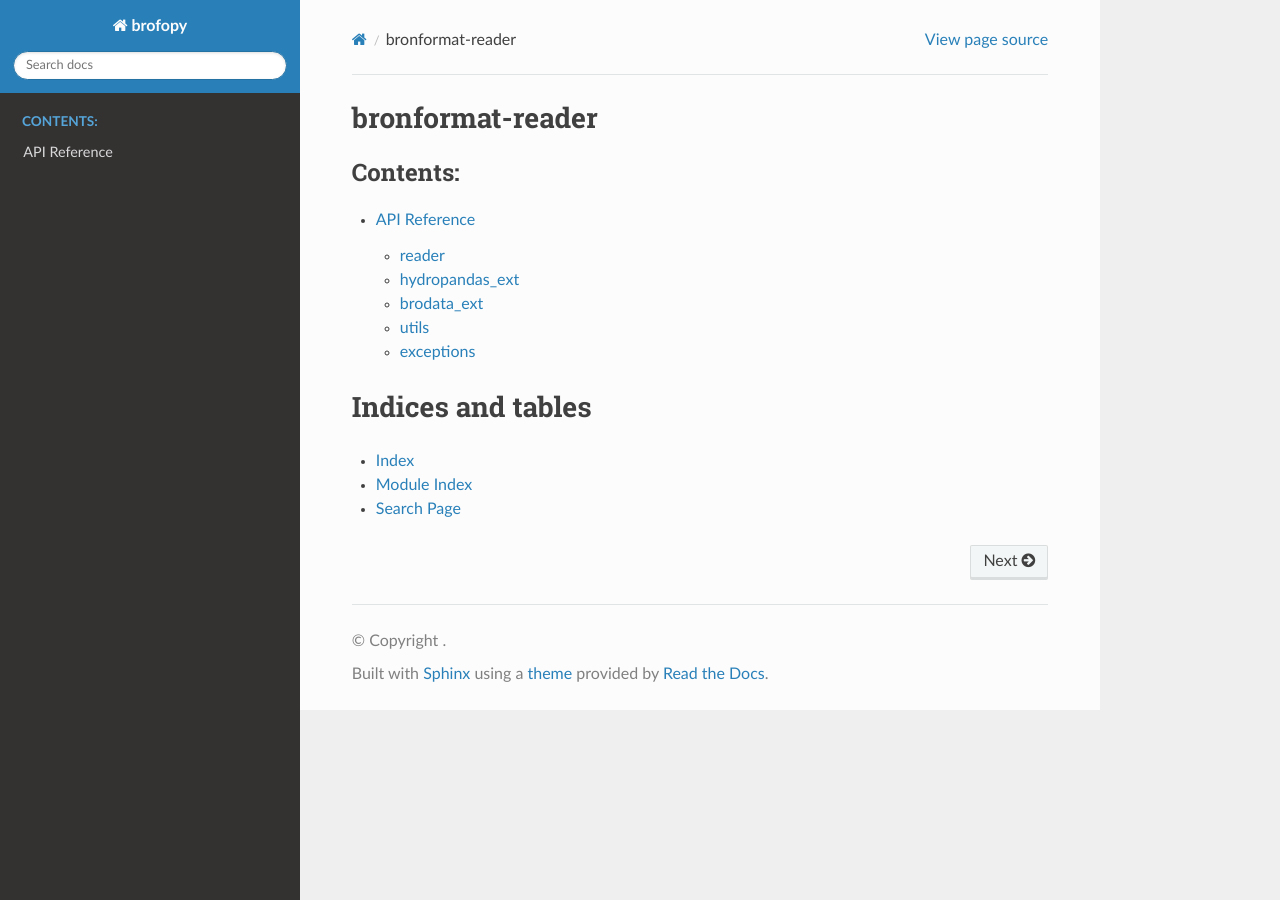
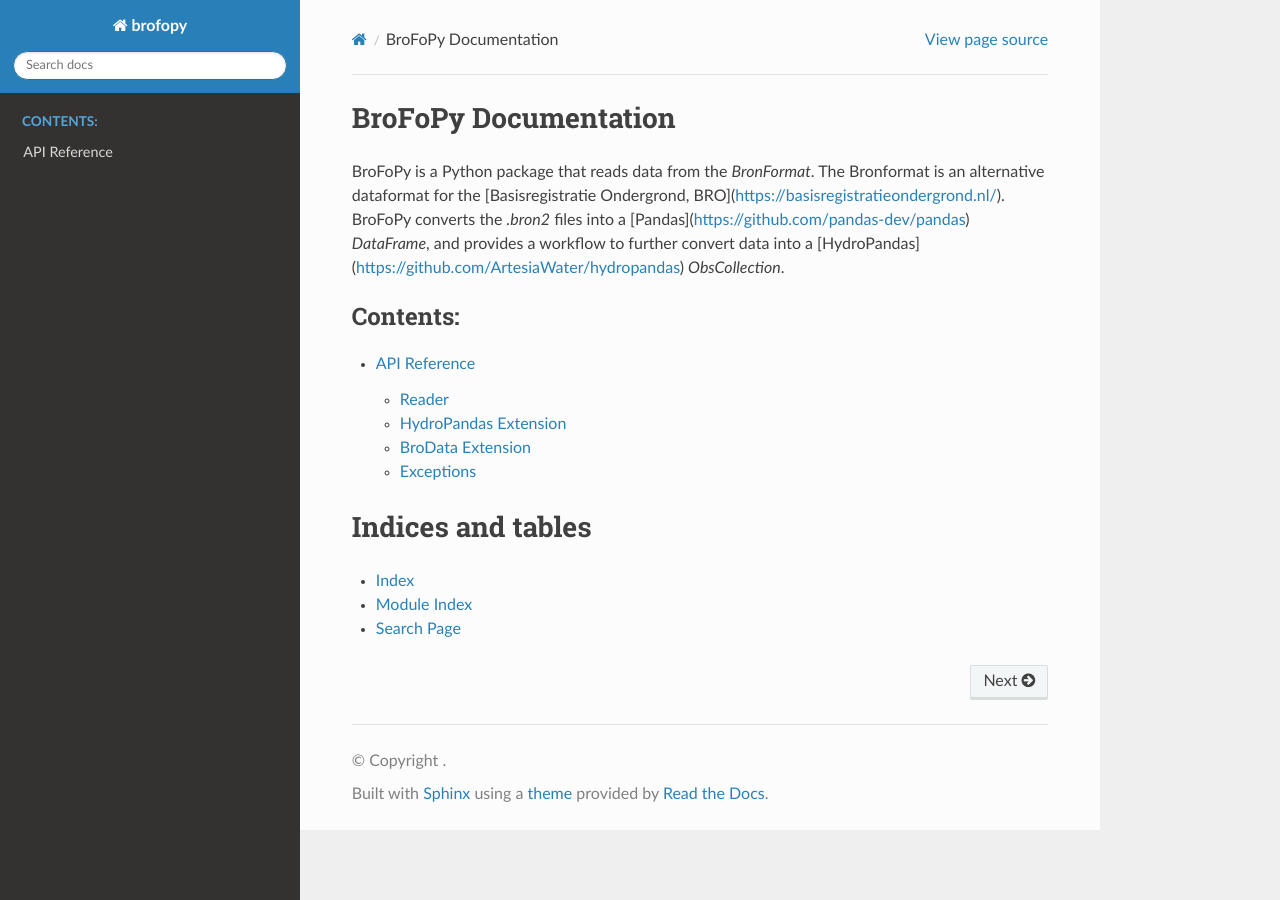
Before and after one commit to QC-Protocol/brofopy, a Sphinx documentation site: the page built from docs/source/index.rst, in a window 1280 px wide. Built offline with Sphinx 7.4.7 and the Read the Docs theme 3.1.0, drawn with Linux system fonts in a browser that asks for light colours.

Commit message:
update the documentation

```diff
--- a/docs/source/api.rst
+++ b/docs/source/api.rst
@@ -1,7 +1,7 @@
 API Reference
 =============
 
-reader
+Reader
 ------
 
 .. automodule:: brofopy.reader
@@ -9,31 +9,23 @@
    :undoc-members:
    :show-inheritance:
 
-hydropandas_ext
----------------
+HydroPandas Extension
+---------------------
 
-.. automodule:: brofopy.hydropandas_ext
+.. automodule:: brofopy.ext.hpd
    :members:
    :undoc-members:
    :show-inheritance:
 
-brodata_ext
------------
+BroData Extension
+-----------------
 
-.. automodule:: brofopy.brodata_ext
+.. automodule:: brofopy.ext.bd
    :members:
    :undoc-members:
    :show-inheritance:
 
-utils
------
-
-.. automodule:: brofopy.utils
-   :members:
-   :undoc-members:
-   :show-inheritance:
-
-exceptions
+Exceptions
 ----------
 
 .. automodule:: brofopy.exceptions
--- a/docs/source/index.rst
+++ b/docs/source/index.rst
@@ -1,5 +1,10 @@
-bronformat-reader
-=================
+BroFoPy Documentation
+=====================
+
+BroFoPy is a Python package that reads data from the *BronFormat*. The Bronformat is an alternative dataformat
+for the [Basisregistratie Ondergrond, BRO](https://basisregistratieondergrond.nl/). BroFoPy converts the *.bron2*
+files into a [Pandas](https://github.com/pandas-dev/pandas) `DataFrame`, and provides a workflow to further convert
+data into a [HydroPandas](https://github.com/ArtesiaWater/hydropandas) `ObsCollection`.
 
 .. toctree::
    :maxdepth: 2
--- a/src/brofopy/__init__.py
+++ b/src/brofopy/__init__.py
@@ -1,6 +1,6 @@
 """brofopy - read Bronformat data and convert to HydroPandas."""
 
-from brofopy.ext.brodata import from_brodata as from_brodata
+from brofopy.ext.bd import from_brodata as from_brodata
 from brofopy.ext.hpd import to_obscollection as to_obscollection
 from brofopy.reader import read_bronformat as read_bronformat
 
```
Also changed, not shown: README.md (+9 -2 lines), 1 other file.
